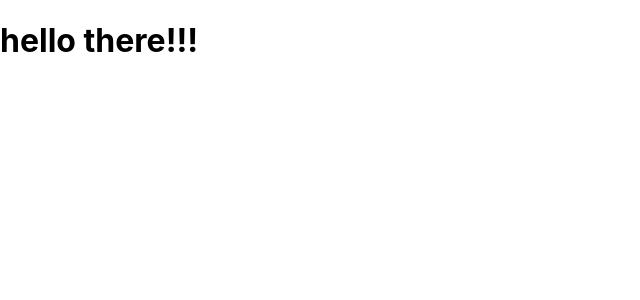
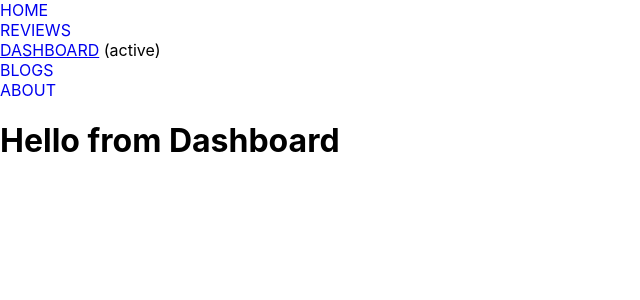
Before and after one commit to almaskhanzz/product-analysis-website, a React (Create React App) app: page /dashboard in a window 1280 px wide. Shown: the top 300 px of the page, without its empty margins (0-640 px from the left). Built offline with nearby package versions, Linux system fonts and the light colour scheme.

Commit message:
route and active link added

```diff
--- a/package.json
+++ b/package.json
@@ -8,6 +8,7 @@
     "@testing-library/user-event": "^13.5.0",
     "react": "^18.0.0",
     "react-dom": "^18.0.0",
+    "react-router-dom": "^6.3.0",
     "react-scripts": "5.0.0",
     "web-vitals": "^2.1.4"
   },
--- a/src/App.js
+++ b/src/App.js
@@ -1,9 +1,24 @@
+import { Route, Routes } from 'react-router-dom';
 import './App.css';
+import Header from './Components/Header/Header';
+import Home from './Components/Home/Home';
+import Reviews from './Components/Reviews/Reviews';
+import DashBoard from './Components/DashBoard/DashBoard';
+import Blogs from './Components/Blogs/Blogs';
+import About from './Components/About/About';
 
 function App() {
   return (
     <div>
-      <h1>hello there!!!</h1>
+      <Header></Header>
+      <Routes>
+        <Route path='/' element={<Home />} />
+        <Route path='/home' element={<Home />} />
+        <Route path='/reviews' element={<Reviews />} />
+        <Route path='/dashboard' element={<DashBoard />} />
+        <Route path='/blogs' element={<Blogs />} />
+        <Route path='/about' element={<About />} />
+      </Routes>
     </div>
   );
 }
--- a/src/Components/About/About.js
+++ b/src/Components/About/About.js
@@ -3,7 +3,7 @@ import './About.css';
 const About = () => {
     return (
         <div>
-
+            <h1>Hello from About</h1>
         </div>
     );
 };
--- a/src/Components/Blogs/Blogs.js
+++ b/src/Components/Blogs/Blogs.js
@@ -3,7 +3,7 @@ import './Blogs.css';
 const Blogs = () => {
     return (
         <div>
-
+            <h1>Hello from Blogs</h1>
         </div>
     );
 };
--- /dev/null
+++ b/src/Components/CustomLink/CustomLink.js
@@ -0,0 +1,22 @@
+import React from 'react';
+import { Link, useMatch, useResolvedPath } from 'react-router-dom';
+
+function CustomLink({ children, to, ...props }) {
+    let resolved = useResolvedPath(to);
+    let match = useMatch({ path: resolved.pathname, end: true });
+
+    return (
+        <div>
+            <Link
+                style={{ textDecoration: match ? "underline" : "none" }}
+                to={to}
+                {...props}
+            >
+                {children}
+            </Link>
+            {match && " (active)"}
+        </div>
+    );
+}
+
+export default CustomLink;
--- a/src/Components/DashBoard/DashBoard.js
+++ b/src/Components/DashBoard/DashBoard.js
@@ -3,7 +3,7 @@ import './DashBoard.css';
 const DashBoard = () => {
     return (
         <div>
-
+            <h1>Hello from Dashboard</h1>
         </div>
     );
 };
--- a/src/Components/Header/Header.js
+++ b/src/Components/Header/Header.js
@@ -1,9 +1,14 @@
 import React from 'react';
+import CustomLink from '../CustomLink/CustomLink';
 import './Header.css';
 const Header = () => {
     return (
         <div>
-
+            <CustomLink to='/home'>HOME</CustomLink>
+            <CustomLink to='/reviews'>REVIEWS</CustomLink>
+            <CustomLink to='/dashboard'>DASHBOARD</CustomLink>
+            <CustomLink to='/blogs'>BLOGS</CustomLink>
+            <CustomLink to='/about'>ABOUT</CustomLink>
         </div>
     );
 };
--- a/src/Components/Home/Home.js
+++ b/src/Components/Home/Home.js
@@ -3,7 +3,7 @@ import './Home.css';
 const Home = () => {
     return (
         <div>
-
+            <h1>Hello from Home</h1>
         </div>
     );
 };
--- a/src/Components/Reviews/Reviews.js
+++ b/src/Components/Reviews/Reviews.js
@@ -3,7 +3,7 @@ import './Reviews.css';
 const Reviews = () => {
     return (
         <div>
-
+            <h1>Hello from Reviews</h1>
         </div>
     );
 };
--- a/src/index.js
+++ b/src/index.js
@@ -3,11 +3,14 @@ import ReactDOM from 'react-dom';
 import './index.css';
 import App from './App';
 import reportWebVitals from './reportWebVitals';
+import { BrowserRouter } from 'react-router-dom';
 
 ReactDOM.render(
-  <React.StrictMode>
-    <App />
-  </React.StrictMode>,
+  <BrowserRouter>
+    <React.StrictMode>
+      <App />
+    </React.StrictMode>
+  </BrowserRouter>,
   document.getElementById('root')
 );
 
```
Also changed, not shown: 1 other file (tests, documents, lock files or other folders).
